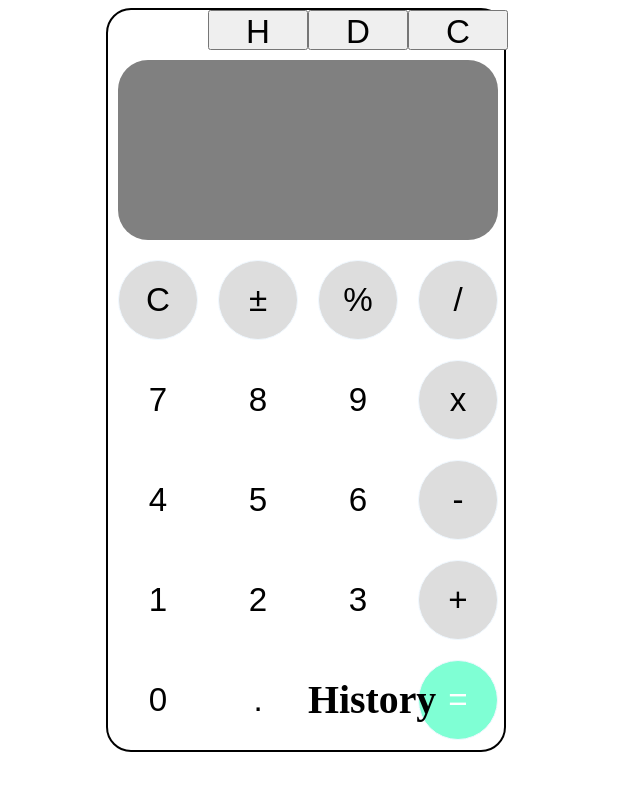
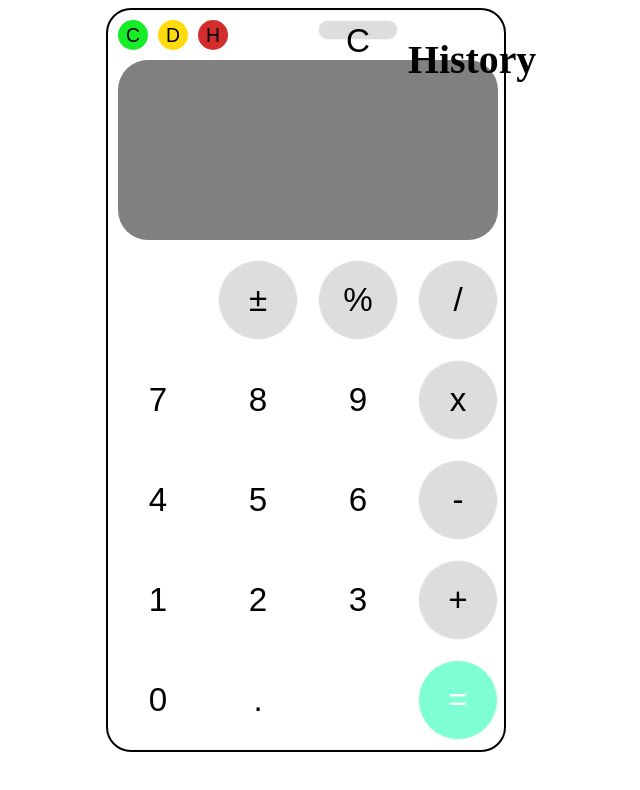
Before and after one commit to rengi46/calculadora, a plain HTML site: page calculadora/index.html in a window 1280 px wide. Shown: the whole page, without its empty margins (334-974 px from the left). Drawn offline with Linux system fonts and the light colour scheme.

Commit message:
botons de color part suuperior

```diff
--- a/calculadora/style.css
+++ b/calculadora/style.css
@@ -180,3 +180,45 @@ grid-column: 4;
     border: solid 1px rgb(29, 41, 58);
     border-radius: 50px;
 }
+
+.boton{
+    cursor: pointer;
+    width: 30px;
+    height:30px ;
+    font-size: 0.7em;
+    text-align: center;
+    border-radius: 25px;
+    margin: 10px;
+    z-index: 1;
+    position: relative;
+    border: none;
+}
+.hbtn{
+    grid-row: 1;
+    grid-column: 1;
+    left: 80px;
+    background-color: rgb(211, 44, 44);
+    transition: width 0.5s;
+}
+.hbtn:hover{
+    width: 150px;
+}
+.dbtn{
+    grid-row: 1;
+    grid-column: 1;
+    left: 40px;
+    background-color: rgb(255, 219, 14);
+    transition: width 0.5s;
+}
+.dbtn:hover{
+    width: 150px;
+}
+.tbtn{
+    grid-row: 1;
+    grid-column: 1;
+    background-color: rgb(22, 236, 39);
+    transition: width 0.5s;
+}
+.tbtn:hover{
+    width: 150px;
+}
```
